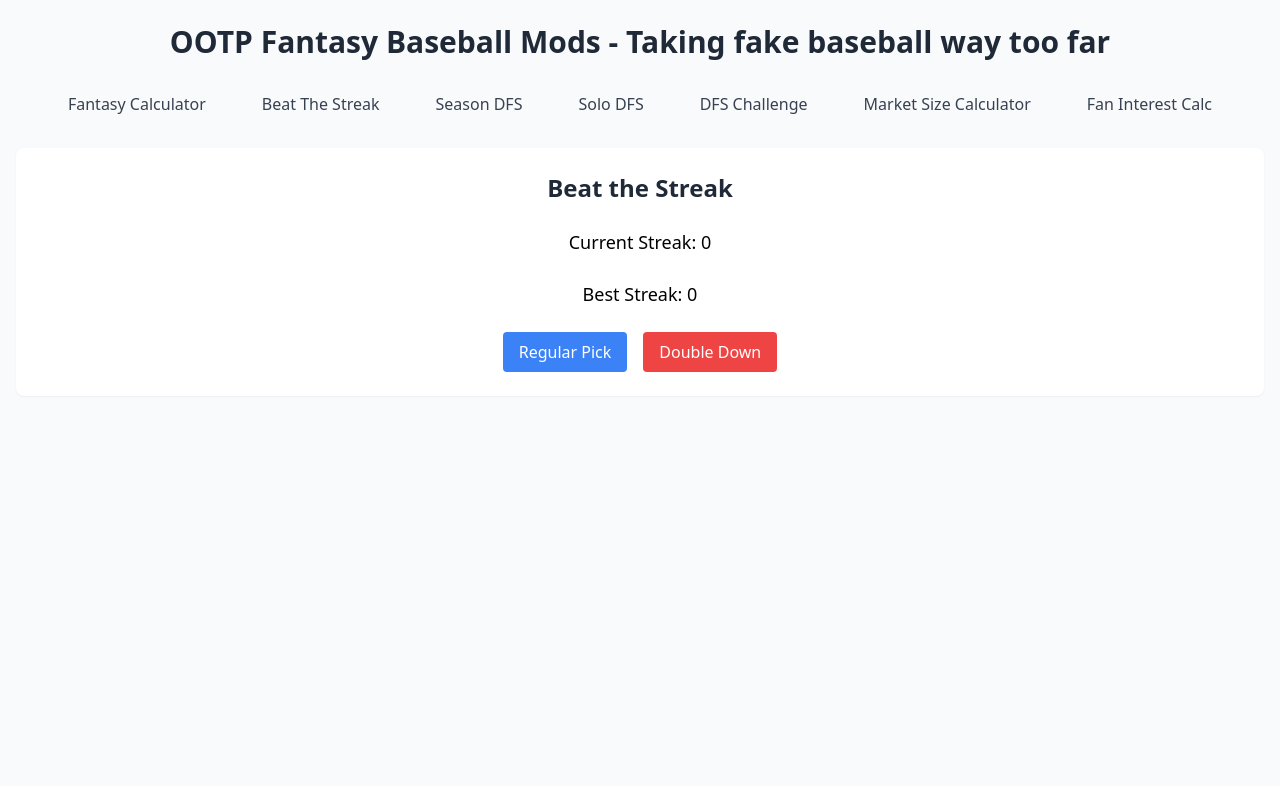
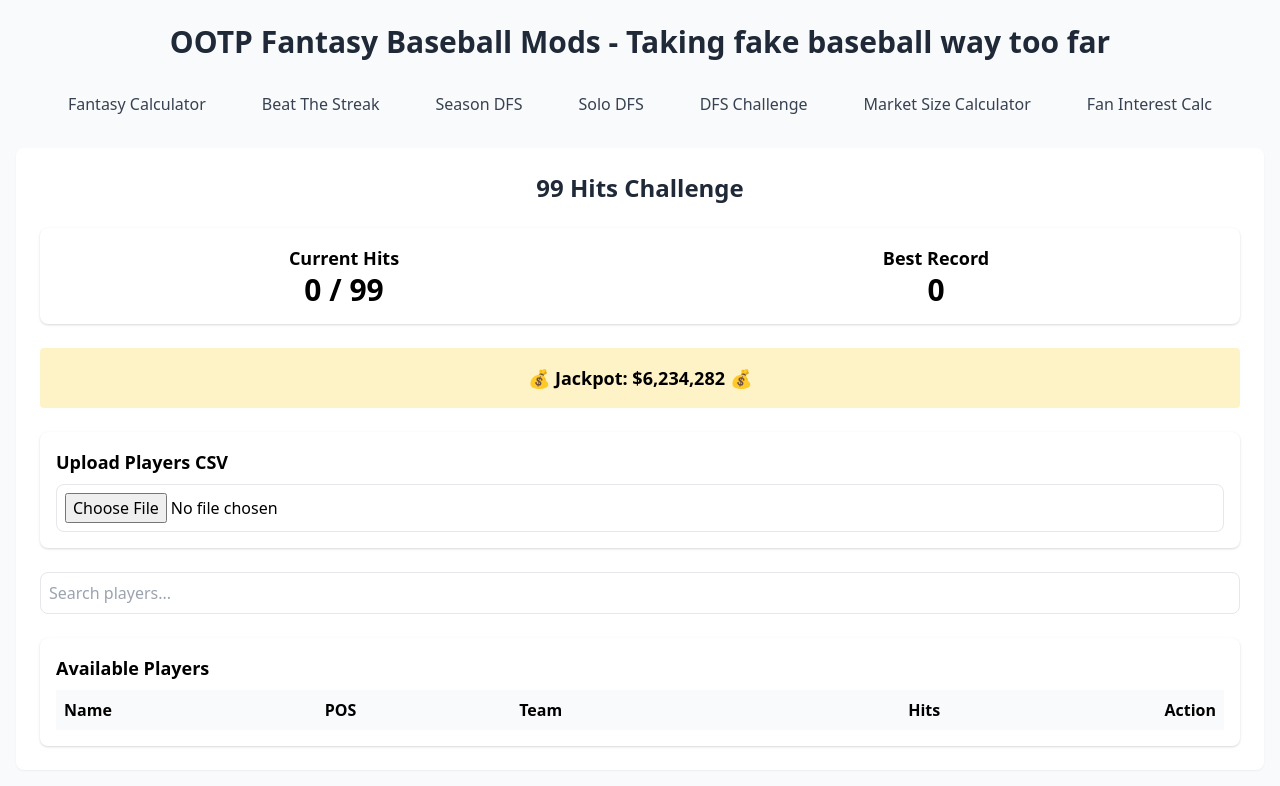
Before and after one commit to quarterback/SimBaseballCalc, a React (Create React App) app: page /beat-the-streak in a window 1280 px wide. Shown: the top 786 px of the page. Built offline with nearby package versions, Linux system fonts and the light colour scheme.

Commit message:
Update BeatTheStreak.js

```diff
--- a/src/BeatTheStreak.js
+++ b/src/BeatTheStreak.js
@@ -1,67 +1,222 @@
-import React, { useState } from 'react';
+import React, { useState, useEffect } from 'react';
+import Papa from 'papaparse';
 
 const BeatTheStreak = () => {
-  const DEFAULT_STREAK_TO_BEAT = 56;
-  const [currentStreak, setCurrentStreak] = useState(0);
-  const [bestStreak, setBestStreak] = useState(0);
-  const [streakSaverUsed, setStreakSaverUsed] = useState(false);
-  const [jackpot, setJackpot] = useState(null);
+  const [availablePlayers, setAvailablePlayers] = useState([]);
+  const [selectedPlayers, setSelectedPlayers] = useState([]);
+  const [round, setRound] = useState(1);
+  const [totalHits, setTotalHits] = useState(0);
+  const [bestScore, setBestScore] = useState(0);
+  const [jackpot, setJackpot] = useState(0);
+  const [eitherOrUsed, setEitherOrUsed] = useState(false);
+  const [error, setError] = useState('');
+  const [searchQuery, setSearchQuery] = useState('');
+  const [gameOver, setGameOver] = useState(false);
 
-  const getRandomJackpot = () => {
-    return (Math.random() * (7000000 - 3000000) + 3000000).toFixed(2);
-  };
+  const HITS_TARGET = 99;
+  const JACKPOT_RANGE = { min: 3000000, max: 7000000 };
+  const MAX_ROUNDS = 3;
 
-  const pickPlayers = (players) => {
-    const hits = players.map(player => Math.random() < 0.3); // 30% chance of a hit
-    return hits;
-  };
+  // Load best record
+  useEffect(() => {
+    const savedBest = localStorage.getItem('hitsChallenge_best');
+    if (savedBest) {
+      setBestScore(Number(savedBest));
+    }
 
-  const handlePick = (players) => {
-    const hits = pickPlayers(players);
+    // Generate a jackpot for this game session
+    setJackpot(Math.floor(Math.random() * (JACKPOT_RANGE.max - JACKPOT_RANGE.min) + JACKPOT_RANGE.min));
+  }, []);
 
-    if (players.length === 1) {
-      if (hits[0]) {
-        setCurrentStreak(currentStreak + 1);
-      } else {
-        endStreak();
-      }
-    } else {
-      if (hits[0] && hits[1]) {
-        setCurrentStreak(currentStreak + 2);
-      } else {
-        endStreak();
-      }
+  // Process CSV file and populate available players
+  const processFile = async (file) => {
+    setError('');
+    try {
+      const text = await file.text();
+      Papa.parse(text, {
+        header: true,
+        dynamicTyping: true,
+        skipEmptyLines: true,
+        complete: (results) => {
+          if (results.errors.length > 0) {
+            setError('Error parsing CSV file.');
+            return;
+          }
+
+          const processedPlayers = results.data.map(player => ({
+            name: player.Name || 'Unknown',
+            pos: player.POS || 'Unknown',
+            team: player.Team || 'Unknown',
+            hits: player.H || 0
+          }));
+
+          setAvailablePlayers(processedPlayers);
+        },
+        error: (error) => setError(`Error processing file: ${error.message}`)
+      });
+    } catch (error) {
+      setError(`Error reading file: ${error.message}`);
     }
   };
 
-  const endStreak = () => {
-    if (currentStreak >= 10 && currentStreak <= 18 && !streakSaverUsed) {
-      setStreakSaverUsed(true);
+  // Select a player for the round
+  const makePick = (player) => {
+    if (round > MAX_ROUNDS) return;
+
+    if (eitherOrUsed || selectedPlayers.length < 1) {
+      setSelectedPlayers([player]);
+    } else {
+      setSelectedPlayers(prev => [...prev, player]);
+    }
+  };
+
+  // Submit the pick for the round
+  const submitPick = () => {
+    if (selectedPlayers.length === 0) {
+      setError('You must select at least one player.');
       return;
     }
 
-    if (currentStreak > bestStreak) {
-      setBestStreak(currentStreak);
+    setError('');
+    let hitsGained = 0;
+
+    if (selectedPlayers.length === 1) {
+      hitsGained = selectedPlayers[0].hits;
+    } else if (selectedPlayers.length === 2) {
+      // Either/Or round: take the higher of the two selected players' hits
+      hitsGained = Math.max(selectedPlayers[0].hits, selectedPlayers[1].hits);
+      setEitherOrUsed(true);
     }
 
-    if (currentStreak > DEFAULT_STREAK_TO_BEAT) {
-      setJackpot(getRandomJackpot());
+    setTotalHits(prev => prev + hitsGained);
+    setSelectedPlayers([]);
+    setRound(prev => prev + 1);
+
+    if (round >= MAX_ROUNDS) {
+      setGameOver(true);
+    }
+  };
+
+  // Reset the game
+  const resetGame = () => {
+    if (totalHits > bestScore) {
+      setBestScore(totalHits);
+      localStorage.setItem('hitsChallenge_best', totalHits);
     }
 
-    setCurrentStreak(0);
-    setStreakSaverUsed(false);
+    setTotalHits(0);
+    setRound(1);
+    setGameOver(false);
+    setEitherOrUsed(false);
+    setSelectedPlayers([]);
   };
 
   return (
     <div className="space-y-6">
-      <h2 className="text-2xl font-bold text-center text-gray-800 mb-4">Beat the Streak</h2>
-      <p className="text-lg text-center">Current Streak: {currentStreak}</p>
-      <p className="text-lg text-center">Best Streak: {bestStreak}</p>
-      {jackpot && <p className="text-lg text-center text-green-600">You won ${jackpot}!</p>}
-      <div className="flex justify-center gap-4 mt-4">
-        <button onClick={() => handlePick(["Player 1"])} className="px-4 py-2 bg-blue-500 text-white rounded hover:bg-blue-600">Regular Pick</button>
-        <button onClick={() => handlePick(["Player 1", "Player 2"])} className="px-4 py-2 bg-red-500 text-white rounded hover:bg-red-600">Double Down</button>
+      <h2 className="text-2xl font-bold text-center text-gray-800 mb-4">
+        99 Hits Challenge
+      </h2>
+
+      <div className="grid grid-cols-2 gap-4 text-center bg-white shadow p-4 rounded-lg">
+        <div>
+          <h3 className="text-lg font-semibold">Current Hits</h3>
+          <p className="text-3xl font-bold">{totalHits} / {HITS_TARGET}</p>
+        </div>
+        <div>
+          <h3 className="text-lg font-semibold">Best Record</h3>
+          <p className="text-3xl font-bold">{bestScore}</p>
+        </div>
       </div>
+
+      <div className="bg-yellow-100 p-4 rounded text-center">
+        <h3 className="text-lg font-semibold">💰 Jackpot: ${jackpot.toLocaleString()} 💰</h3>
+      </div>
+
+      {error && (
+        <div className="bg-red-100 text-red-700 p-3 rounded">
+          {error}
+        </div>
+      )}
+
+      {!gameOver && (
+        <>
+          <div className="bg-white shadow p-4 rounded-lg">
+            <h3 className="text-lg font-semibold mb-2">Upload Players CSV</h3>
+            <input
+              type="file"
+              accept=".csv"
+              onChange={(e) => e.target.files?.[0] && processFile(e.target.files[0])}
+              className="block w-full p-2 border rounded-lg"
+            />
+          </div>
+
+          <input
+            type="text"
+            placeholder="Search players..."
+            value={searchQuery}
+            onChange={(e) => setSearchQuery(e.target.value)}
+            className="w-full p-2 border rounded-lg"
+          />
+
+          <div className="bg-white shadow p-4 rounded-lg">
+            <h3 className="text-lg font-semibold mb-2">Available Players</h3>
+            <table className="min-w-full">
+              <thead className="bg-gray-50">
+                <tr>
+                  <th className="p-2 text-left">Name</th>
+                  <th className="p-2 text-left">POS</th>
+                  <th className="p-2 text-left">Team</th>
+                  <th className="p-2 text-right">Hits</th>
+                  <th className="p-2 text-right">Action</th>
+                </tr>
+              </thead>
+              <tbody>
+                {availablePlayers
+                  .filter(player => player.name.toLowerCase().includes(searchQuery.toLowerCase()))
+                  .map((player, idx) => (
+                    <tr key={idx} className="border-t">
+                      <td className="p-2">{player.name}</td>
+                      <td className="p-2">{player.pos}</td>
+                      <td className="p-2">{player.team}</td>
+                      <td className="p-2 text-right">{player.hits}</td>
+                      <td className="p-2 text-right">
+                        <button
+                          onClick={() => makePick(player)}
+                          className={`px-3 py-1 rounded ${selectedPlayers.includes(player) ? 'bg-red-500' : 'bg-blue-500'} text-white`}
+                        >
+                          {selectedPlayers.includes(player) ? 'Remove' : 'Pick'}
+                        </button>
+                      </td>
+                    </tr>
+                  ))}
+              </tbody>
+            </table>
+          </div>
+
+          {selectedPlayers.length > 0 && (
+            <button
+              onClick={submitPick}
+              className="w-full bg-green-500 text-white p-2 rounded mt-4"
+            >
+              Submit Pick
+            </button>
+          )}
+        </>
+      )}
+
+      {gameOver && (
+        <div className="bg-red-100 p-4 rounded text-center">
+          <h3 className="text-lg font-bold text-red-700">Game Over</h3>
+          <p>You finished with {totalHits} hits.</p>
+          {totalHits >= HITS_TARGET && <p className="text-green-600 font-bold">🎉 You won the jackpot! 🎉</p>}
+          <button
+            onClick={resetGame}
+            className="mt-4 bg-blue-500 text-white p-2 rounded"
+          >
+            Play Again
+          </button>
+        </div>
+      )}
     </div>
   );
 };
```
